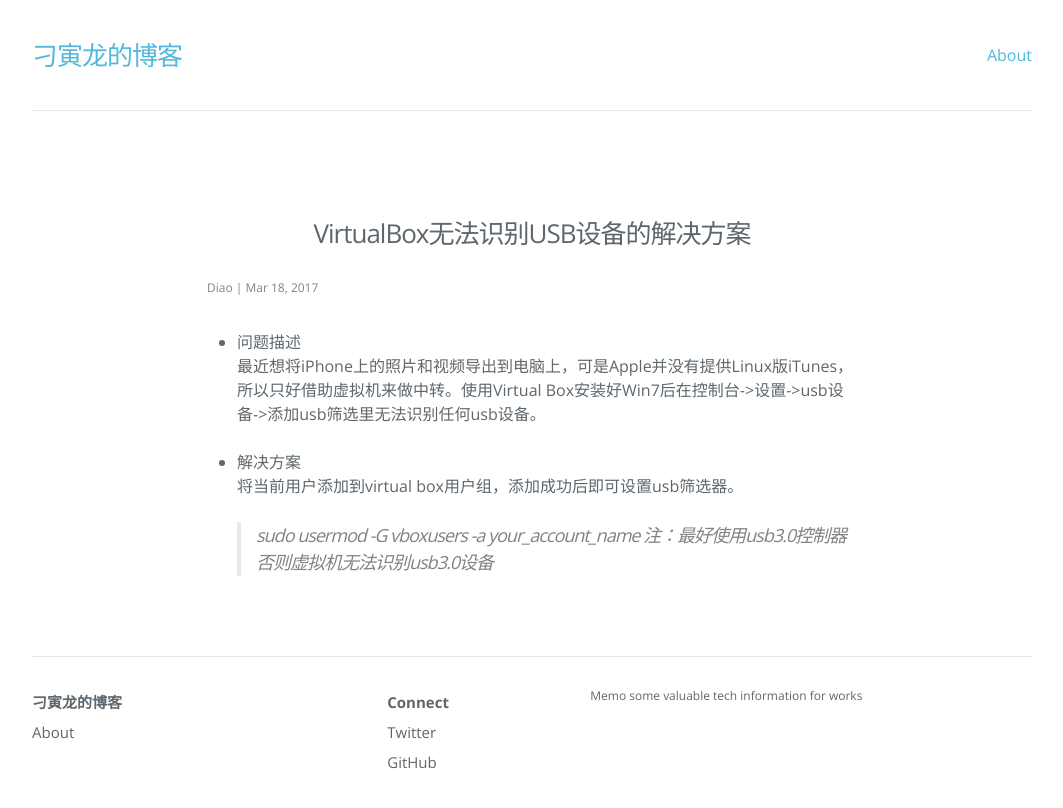
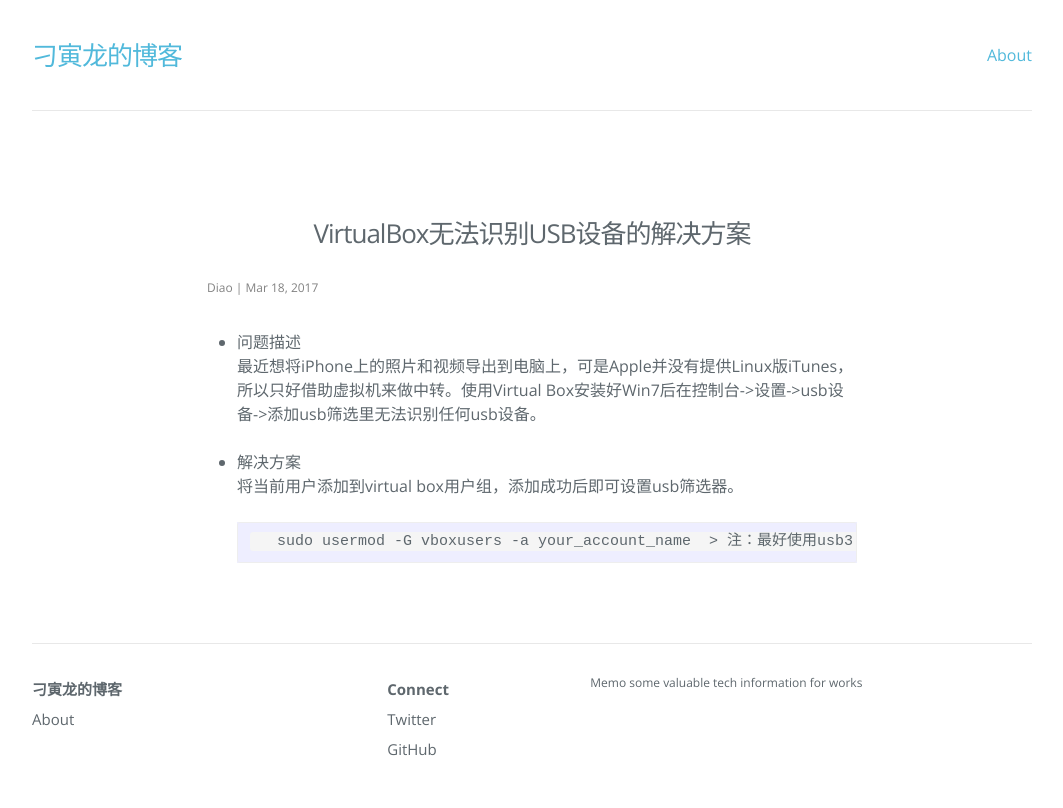
Before and after one commit to diaoyinlong/blog, a Jekyll site: the page built from _posts/2017-03-18-VirtualBox无法识别USB设备的解决方案.md, in a window 1280 px wide. Shown: the top 808 px of the page, without its empty margins (108-1171 px from the left). Built offline with Jekyll 4.4.1, drawn with Linux system fonts in a browser that asks for light colours; nearby versions of some CDN libraries.

Commit message:
Published with https://stackedit.io/

```diff
--- a/_posts/2017-03-18-VirtualBox无法识别USB设备的解决方案.md
+++ b/_posts/2017-03-18-VirtualBox无法识别USB设备的解决方案.md
@@ -10,5 +10,6 @@ tags: Virtual Box
 
  - 解决方案
  将当前用户添加到virtual box用户组，添加成功后即可设置usb筛选器。
- > sudo usermod -G vboxusers -a your_account_name
+
+		  sudo usermod -G vboxusers -a your_account_name
  > 注：最好使用usb3.0控制器否则虚拟机无法识别usb3.0设备
```
